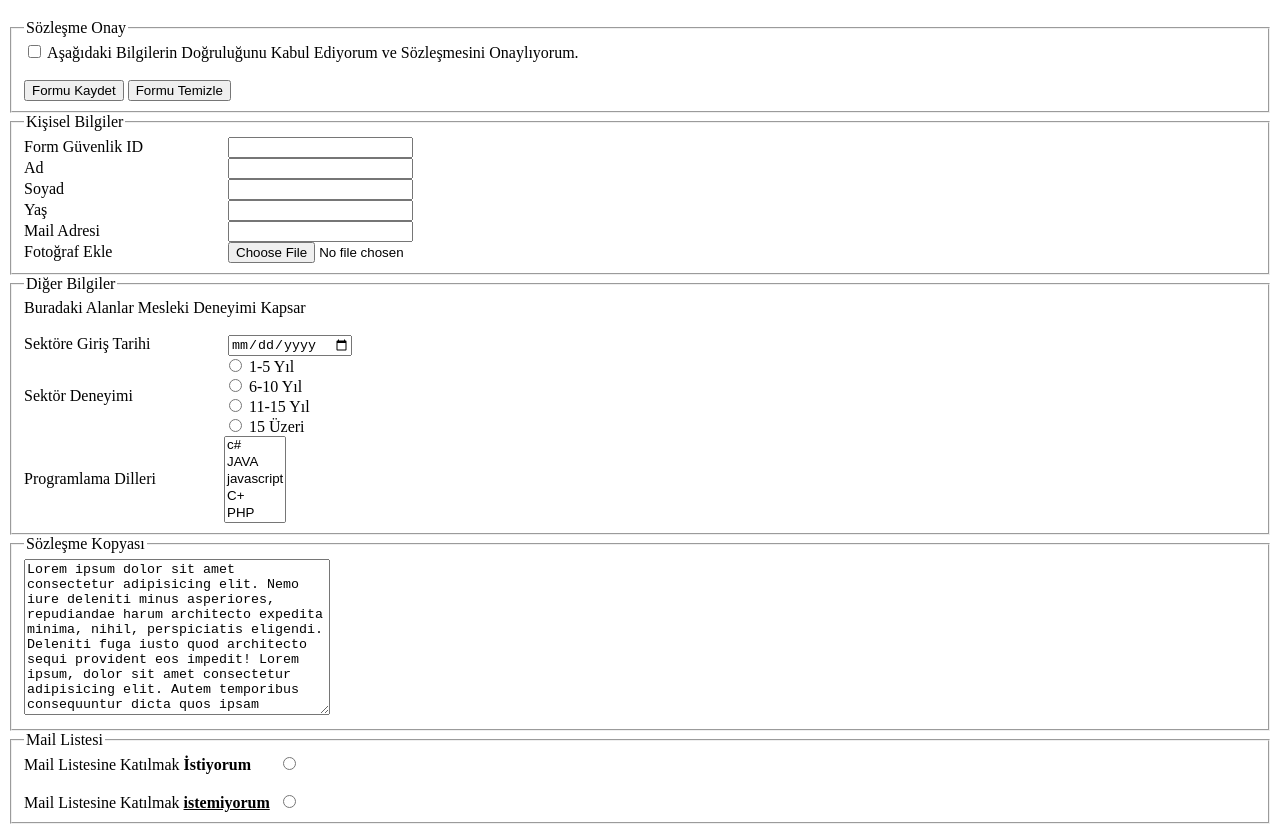
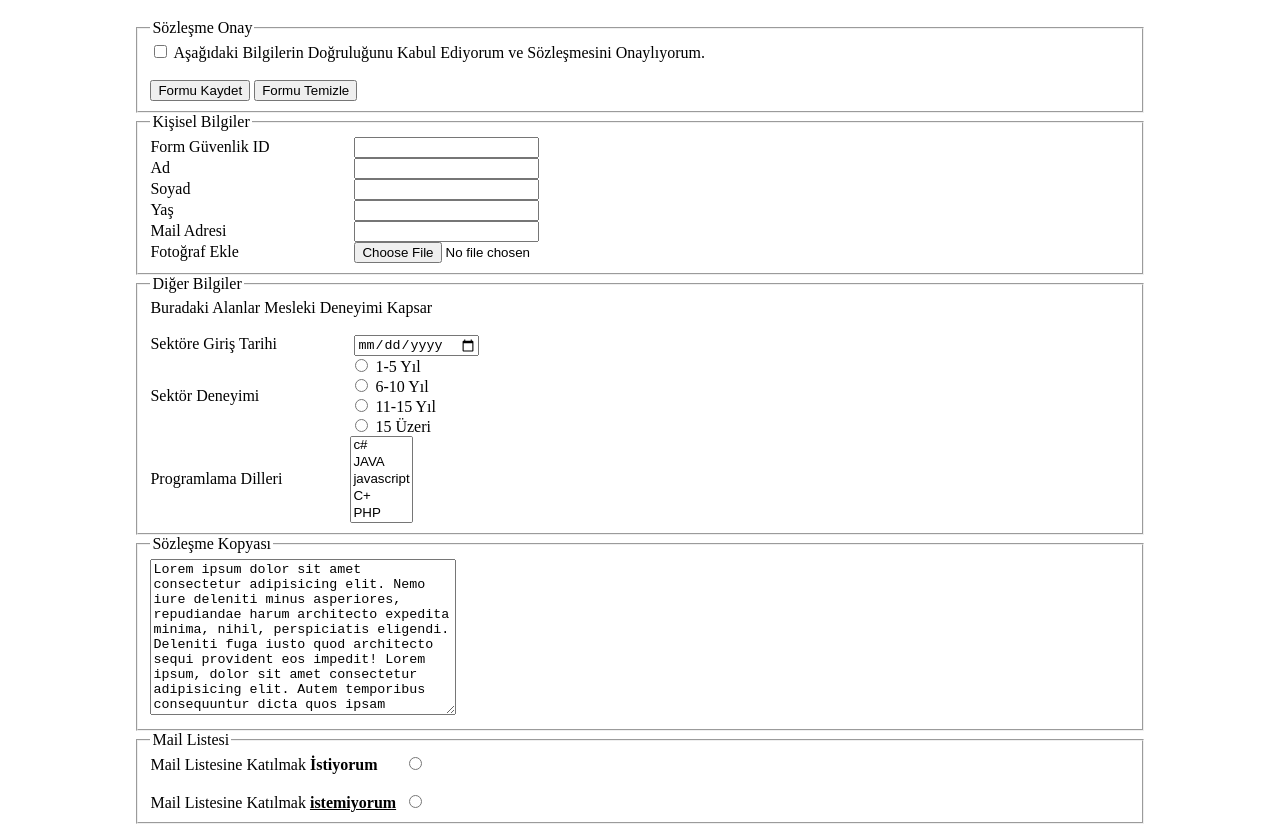
Before and after one commit to arslanmehmet1/HTML_Form, a plain HTML site: page index.html in a window 1280 px wide. Shown: the part 61-893 px from the top of the page. Drawn offline with Linux system fonts and the light colour scheme.

Commit message:
second commit

```diff
--- a/index.html
+++ b/index.html
@@ -35,6 +35,10 @@
         #pd2{
             display: flex;
             align-items: center;
+        }
+        form{
+            width: 80%;
+            margin: auto;
         }
     </style>
 </head>
```
